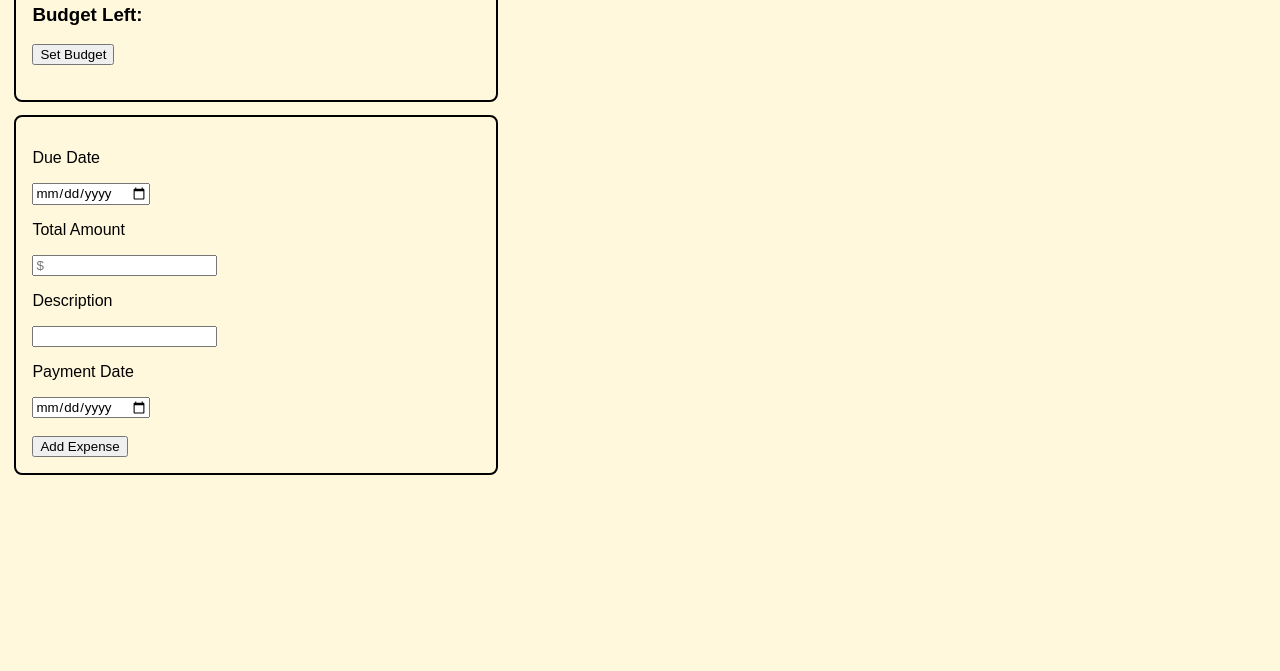
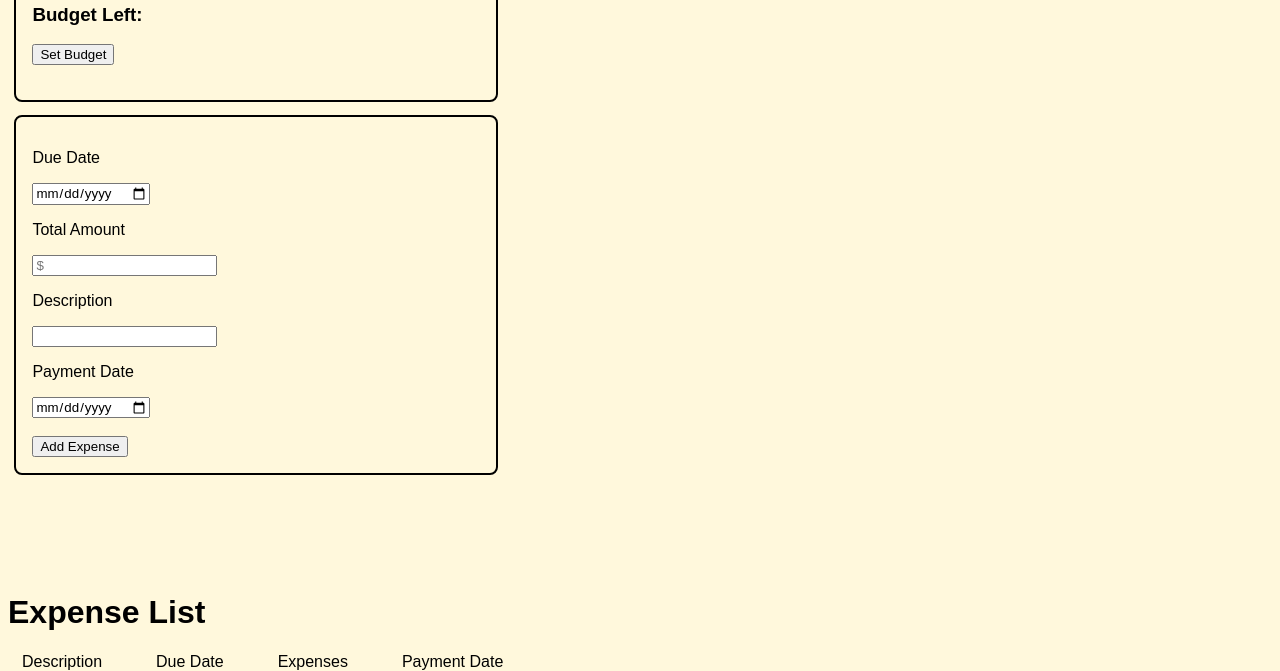
Before and after one commit to SohairAteeq/budgeter..., a plain HTML site: page index.html in a window 1280 px wide. Shown: the part 264-935 px from the top of the page. Before the commit the page ends 800 px from the top, so only its background shows below. Drawn offline with Linux system fonts and the light colour scheme.

Commit message:
Update index.html

```diff
--- a/index.html
+++ b/index.html
@@ -39,6 +39,18 @@
 </div>
 </body>
 </html>
+
+    <h1>Expense List</h1>
+    <ul class="mainul">
+        <li class="lsit">Description</li>
+        <li class="lsit">Due Date</li>
+        <li class="lsit">Expenses</li>
+        <li class="lsit">Payment Date</li>
+    </ul>
+   </div>
 </div>
 </body>
 </html>
+</div>
+</body>
+</html>
```
